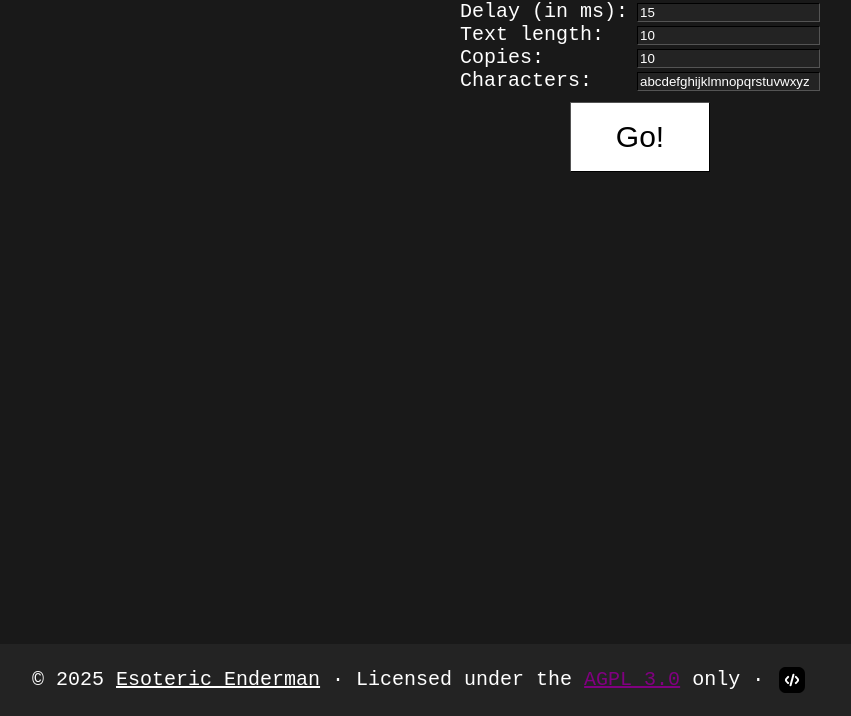
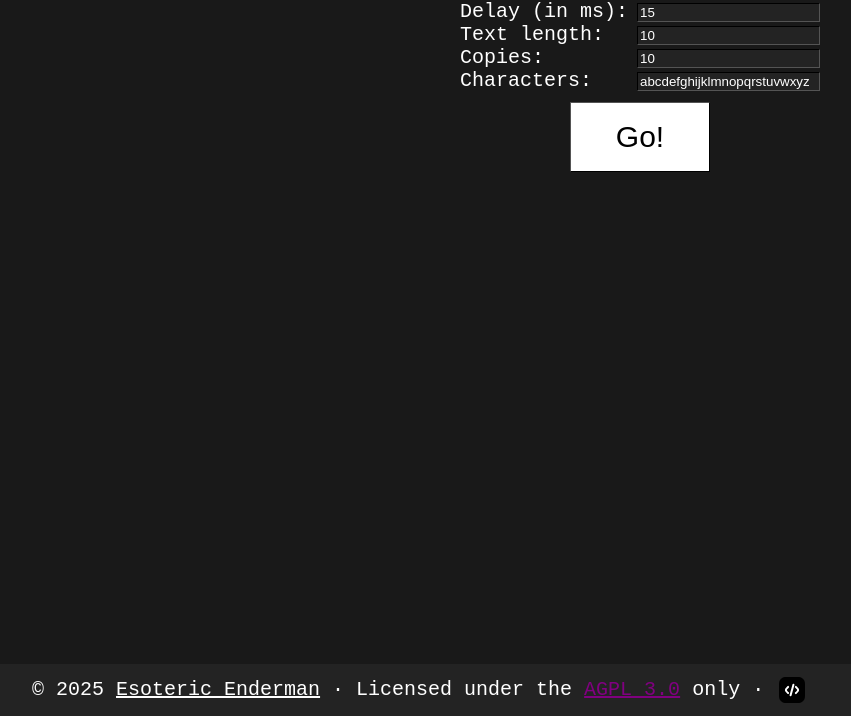
Before and after one commit to sh-dima/copy-pest, a plain HTML site: page public/index.html in a window 1280 px wide. Shown: the part 84-800 px from the top of the page, without its empty margins (0-851 px from the left). Drawn offline with Linux system fonts and the light colour scheme.

Commit message:
Fix footer

```diff
--- a/public/styles.css
+++ b/public/styles.css
@@ -36,6 +36,8 @@ p.logs {
 	text-align: center;
 
 	font-size: 25px;
+
+	margin-bottom: 70px;
 }
 
 div.button-container {
@@ -97,15 +99,22 @@ button.go-button:active {
 }
 
 div.footer {
-	position: absolute;
+	position: fixed;
+
 	bottom: 0;
 
 	background-color: rgb(35, 35, 35);
 	width: 100%;
+
+	padding-top: 10px;
+	padding-bottom: 10px;
 }
 
 p.footer-text {
 	font-size: x-large;
+
+	margin-bottom: 0;
+	margin-top: 0;
 
 	font-family: monospace;
 	margin-left: 2.5%
```
